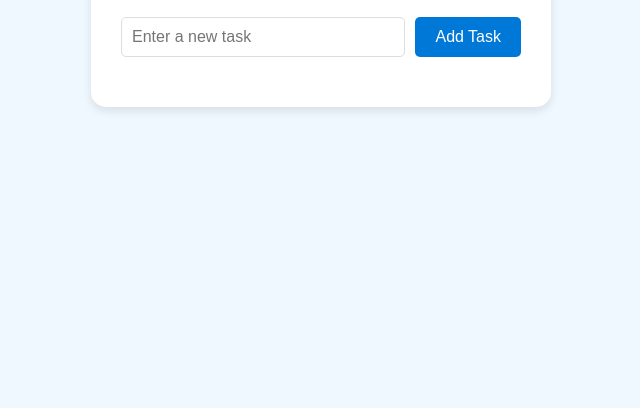
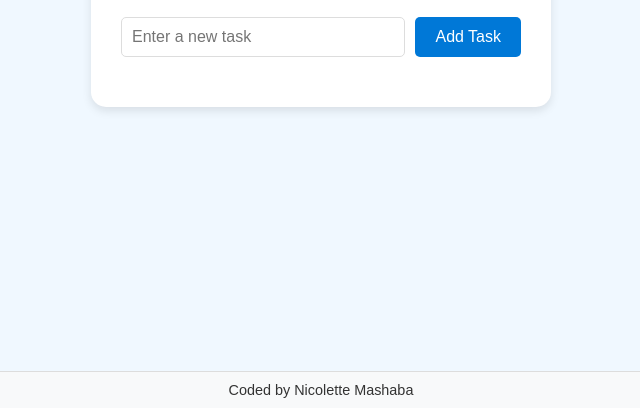
Before and after one commit to NickiMash17/To-Do-List, a plain HTML site: page index.html in a window 1280 px wide. Shown: the part 392-800 px from the top of the page, without its empty margins (319-959 px from the left). Drawn offline with Linux system fonts and the light colour scheme.

Commit message:
added footer

```diff
--- a/index.html
+++ b/index.html
@@ -15,7 +15,9 @@
     </div>
     <ul id="taskList"></ul>
   </div>
-
+  <footer class="footer">
+    <p>Coded by Nicolette Mashaba</p>
+  </footer>
   <script src="script.js"></script>
 </body>
 </html>
--- a/style.css
+++ b/style.css
@@ -97,6 +97,22 @@ ul {
   .delete-btn:hover {
     background-color: #d93636;
   }
+  .footer {
+    text-align: center;
+    padding: 10px 0;
+    background-color: #f8f9fa;
+    color: #333;
+    font-size: 0.9rem;
+    border-top: 1px solid #ddd;
+    position: fixed;
+    bottom: 0;
+    width: 100%;
+  }
+
+  .footer p {
+    margin: 0;
+  }
+
 
   /* Responsive Design */
   @media (max-width: 500px) {
```
